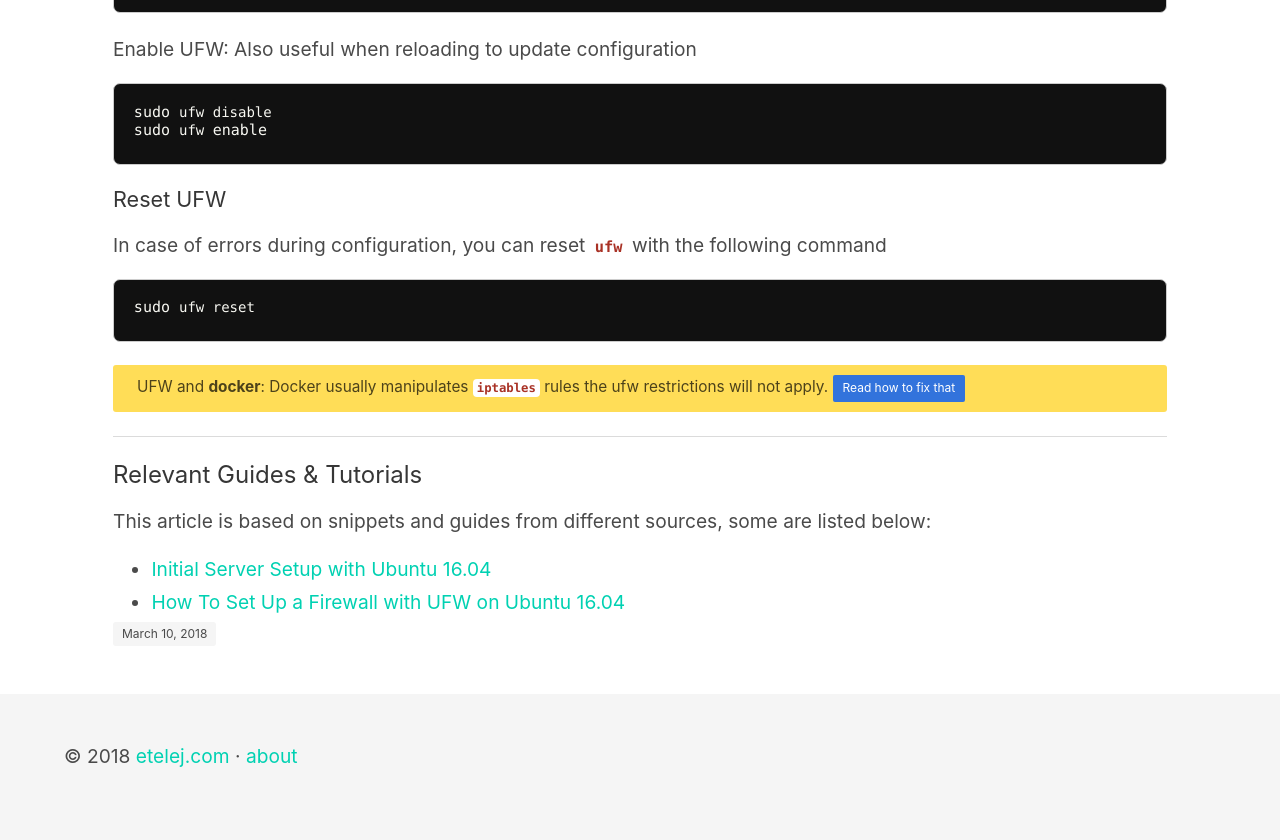
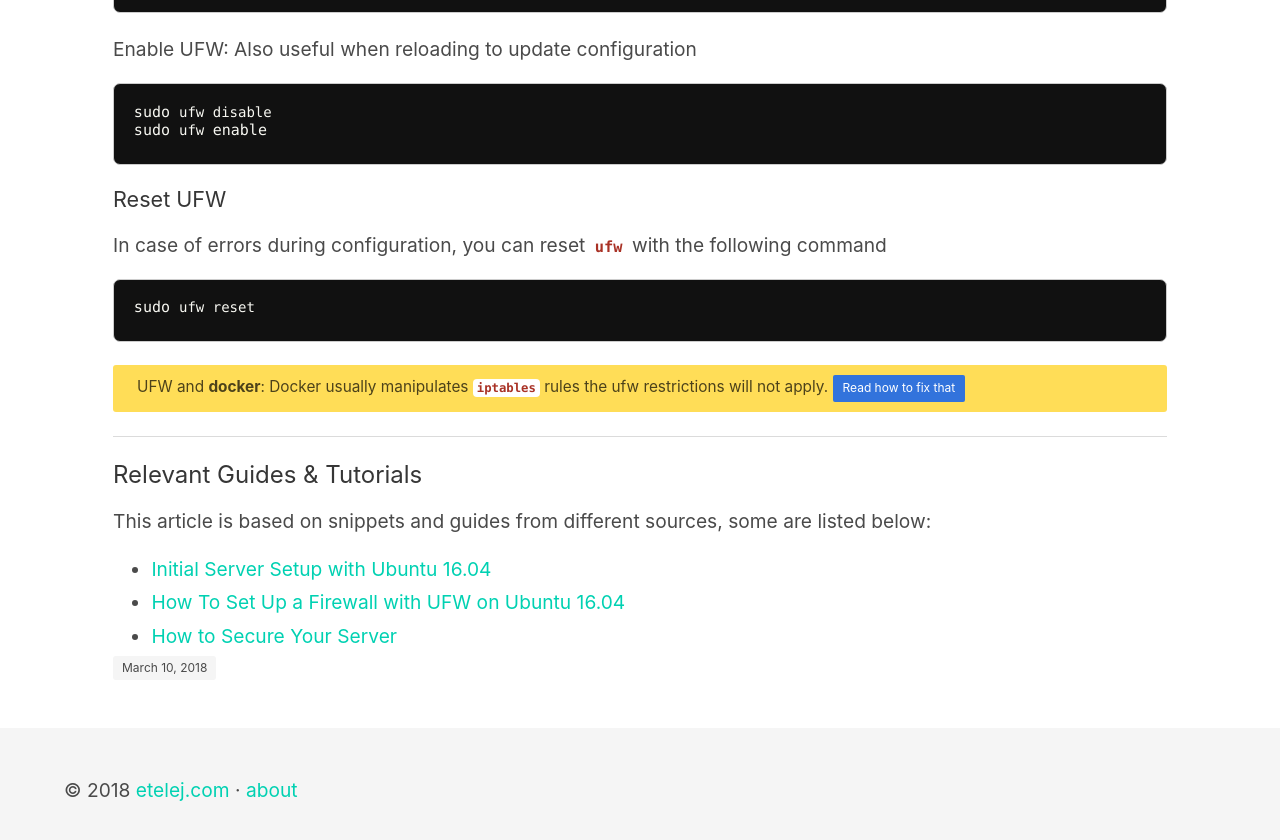
Before and after one commit to peteretelej/peteretelej.github.io, a Jekyll site: the page built from _posts/2018-03-10-setup-ubuntu-vps.md, in a window 1280 px wide and 900 px high, scrolled down 5109 px. Shown: the top 840 px of the window. Built offline with Jekyll 4.4.1, drawn with Linux system fonts in a browser that asks for light colours.

Commit message:
ubuntu vps: add linode link

```diff
--- a/_posts/2018-03-10-setup-ubuntu-vps.md
+++ b/_posts/2018-03-10-setup-ubuntu-vps.md
@@ -335,5 +335,6 @@ DOCKER_OPTS="--dns 8.8.8.8 --dns 8.8.4.4 --iptables=false"
 <ul>
 <li><a href='https://www.digitalocean.com/community/tutorials/initial-server-setup-with-ubuntu-16-04' target="_blank" rel="noopener" >Initial Server Setup with Ubuntu 16.04</a></li>
 <li><a href='https://www.digitalocean.com/community/tutorials/how-to-set-up-a-firewall-with-ufw-on-ubuntu-16-04' target="_blank" rel="noopener" >How To Set Up a Firewall with UFW on Ubuntu 16.04</a></li>
+<li><a href='https://linode.com/docs/security/securing-your-server/' target="_blank" rel="noopener" >How to Secure Your Server</a></li>
 </ul>
 </footer>
```
